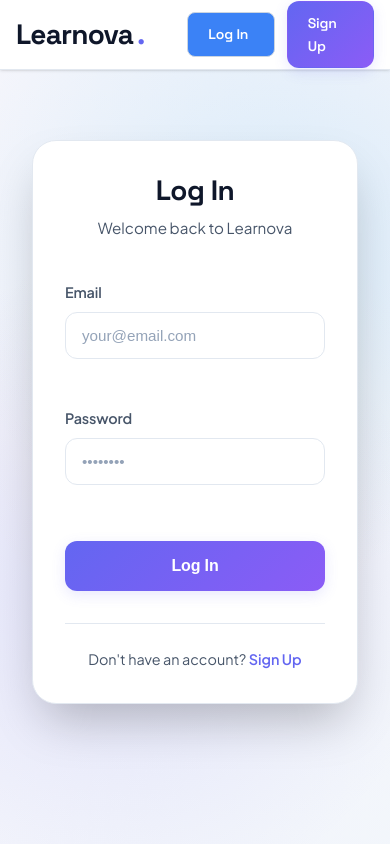
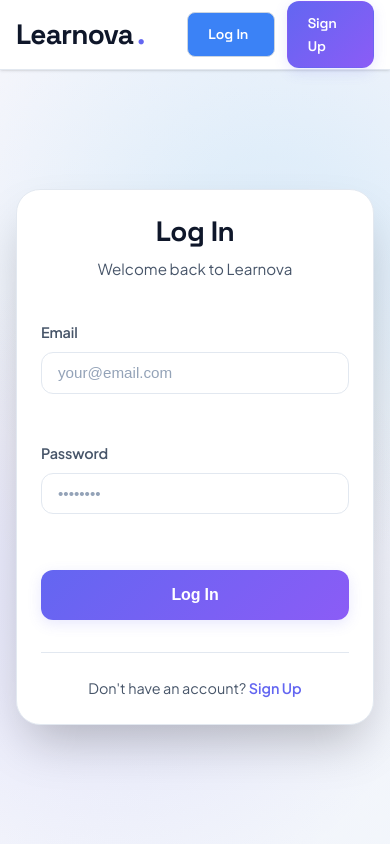
Before and after one commit to yassineBenAmor7/learnova-platform, a React app in the folder frontend/: page /login in a window 390 px wide. Shown: the top 844 px of the page. Built offline with nearby package versions, Linux system fonts and the light colour scheme; the HTML template or start-up script is replaced by a standard one.

Commit message:
fix(auth): fit login and register cards without page scroll

```diff
--- a/frontend/src/App.jsx
+++ b/frontend/src/App.jsx
@@ -1,18 +1,27 @@
-import { BrowserRouter as Router } from 'react-router-dom';
+import { BrowserRouter as Router, useLocation } from 'react-router-dom';
 import { AuthProvider } from './context/AuthContext';
 import AppRoutes from './routes/AppRoutes';
 import Navbar from './components/Navbar/Navbar';
 import Footer from './components/Footer/Footer';
 
+function AppLayout() {
+  const { pathname } = useLocation();
+  const isAuthPage = pathname === '/login' || pathname === '/register';
+
+  return (
+    <div className="app-layout">
+      <Navbar />
+      <AppRoutes />
+      {!isAuthPage && <Footer />}
+    </div>
+  );
+}
+
 function App() {
   return (
     <Router>
       <AuthProvider>
-        <div className="app-layout">
-          <Navbar />
-          <AppRoutes />
-          <Footer />
-        </div>
+        <AppLayout />
       </AuthProvider>
     </Router>
   );
--- a/frontend/src/pages/Login.css
+++ b/frontend/src/pages/Login.css
@@ -1,4 +1,5 @@
 .login-container {
+  height: 100vh;
   min-height: 100vh;
   display: flex;
   align-items: center;
@@ -8,9 +9,11 @@
     radial-gradient(circle at 30% 70%, rgba(99, 102, 241, 0.12) 0px, transparent 50%),
     radial-gradient(circle at 70% 30%, rgba(14, 165, 233, 0.12) 0px, transparent 50%),
     radial-gradient(circle at 50% 50%, rgba(245, 158, 11, 0.05) 0px, transparent 50%);
-  padding: 2rem;
+  /* top padding accounts for the fixed navbar so the card is never hidden */
+  padding: calc(var(--nav-height) + 2rem) 2rem 2rem;
   position: relative;
   overflow: hidden;
+  box-sizing: border-box;
 }
 
 .login-container::before {
@@ -41,6 +44,7 @@
   position: relative;
   z-index: 1;
   animation: slideUp 0.6s ease-out;
+  min-width: 0;
 }
 
 @keyframes slideUp {
@@ -183,8 +187,12 @@
 }
 
 @media (max-width: 480px) {
+  .login-container {
+    padding: calc(var(--nav-height) + 1rem) 1rem 1rem;
+  }
+
   .login-card {
-    padding: 2rem;
+    padding: 1.5rem;
   }
 
   .login-header h1 {
--- a/frontend/src/pages/Register.css
+++ b/frontend/src/pages/Register.css
@@ -1,4 +1,5 @@
 .register-container {
+  height: 100vh;
   min-height: 100vh;
   display: flex;
   align-items: center;
@@ -8,9 +9,11 @@
     radial-gradient(circle at 30% 70%, rgba(99, 102, 241, 0.12) 0px, transparent 50%),
     radial-gradient(circle at 70% 30%, rgba(14, 165, 233, 0.12) 0px, transparent 50%),
     radial-gradient(circle at 50% 50%, rgba(245, 158, 11, 0.05) 0px, transparent 50%);
-  padding: 2rem;
+  /* top padding accounts for the fixed navbar so the card is never hidden */
+  padding: calc(var(--nav-height) + 1rem) 2rem 1rem;
   position: relative;
   overflow: hidden;
+  box-sizing: border-box;
 }
 
 .register-container::before {
@@ -35,12 +38,14 @@
   border: 1px solid var(--border-light);
   border-radius: var(--radius-2xl);
   box-shadow: var(--shadow-2xl);
-  padding: 3rem;
+  padding: 1.25rem;
+  margin: 0.25rem 0;
   width: 100%;
   max-width: 480px;
   position: relative;
   z-index: 1;
   animation: slideUp 0.6s ease-out;
+  min-width: 0;
 }
 
 @keyframes slideUp {
@@ -56,7 +61,7 @@
 
 .register-header {
   text-align: center;
-  margin-bottom: 2.5rem;
+  margin-bottom: 1rem;
 }
 
 .register-header h1 {
@@ -90,7 +95,7 @@
 .register-form {
   display: flex;
   flex-direction: column;
-  gap: 1.5rem;
+  gap: 0.6rem;
 }
 
 .form-row {
@@ -103,6 +108,7 @@
   display: flex;
   flex-direction: column;
   gap: 0.5rem;
+  min-width: 0;
 }
 
 .form-group label {
@@ -110,10 +116,12 @@
   font-size: 0.9rem;
   font-weight: 600;
   letter-spacing: -0.01em;
+  min-width: 0;
+  overflow-wrap: anywhere;
 }
 
 .form-group input {
-  padding: 0.875rem 1rem;
+  padding: 0.7rem 1rem;
   border: 1px solid var(--border-light);
   border-radius: var(--radius-md);
   font-size: 0.95rem;
@@ -136,7 +144,7 @@
   background: var(--gradient-primary);
   color: var(--text-inverse);
   border: none;
-  padding: 1rem;
+  padding: 0.75rem;
   border-radius: var(--radius-md);
   font-size: 1rem;
   font-weight: 600;
@@ -165,8 +173,8 @@
 
 .register-footer {
   text-align: center;
-  margin-top: 2rem;
-  padding-top: 1.5rem;
+  margin-top: 0.85rem;
+  padding-top: 0.65rem;
   border-top: 1px solid var(--border-light);
 }
 
@@ -194,7 +202,19 @@
   }
 
   .register-card {
-    padding: 2rem;
+    padding: 1rem;
+  }
+
+  .register-container {
+    padding: calc(var(--nav-height) + 0.75rem) 1rem 0.75rem;
+  }
+
+  .form-row {
+    gap: 0.5rem;
+  }
+
+  .form-row .form-group label {
+    font-size: 0.8rem;
   }
 
   .register-header h1 {
```
